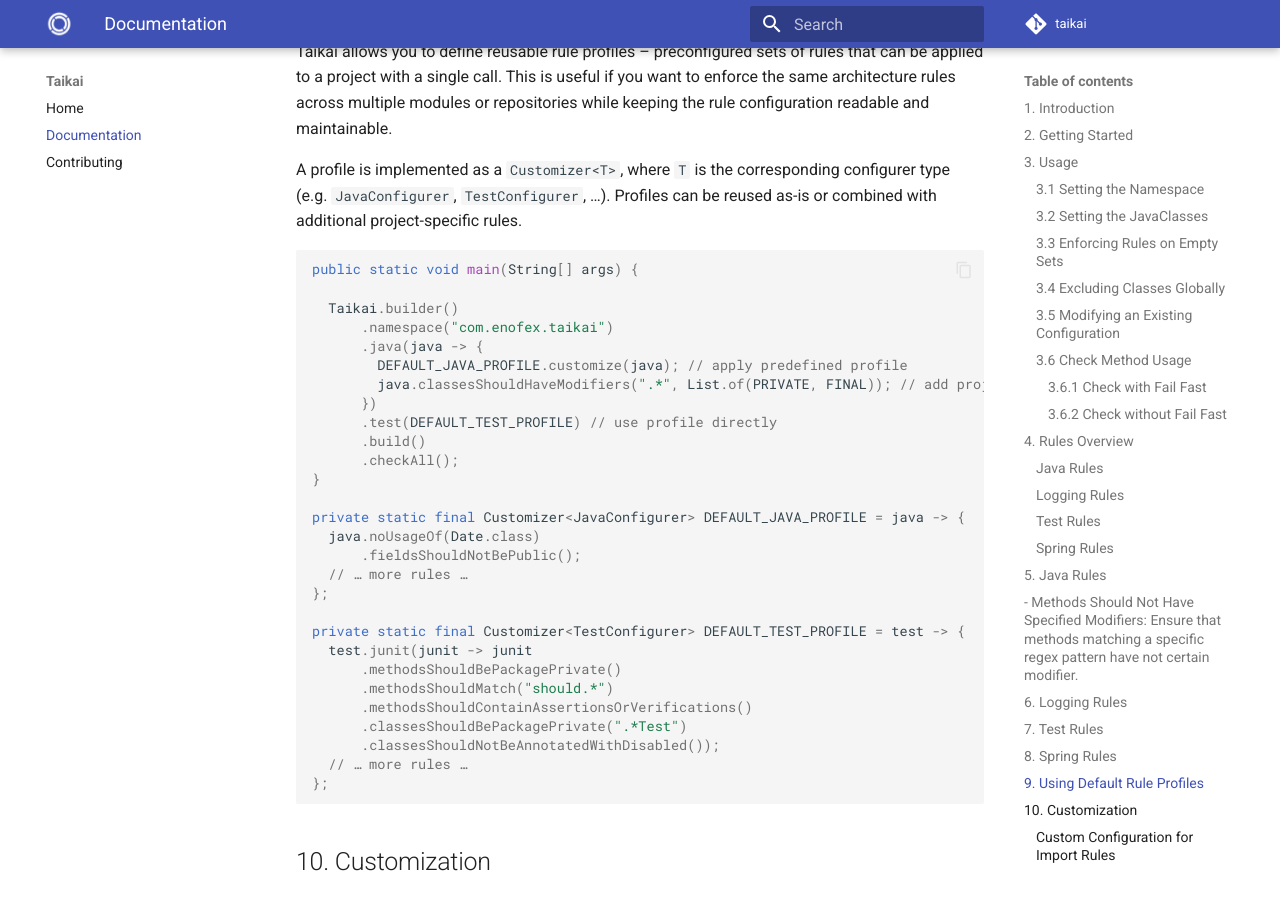
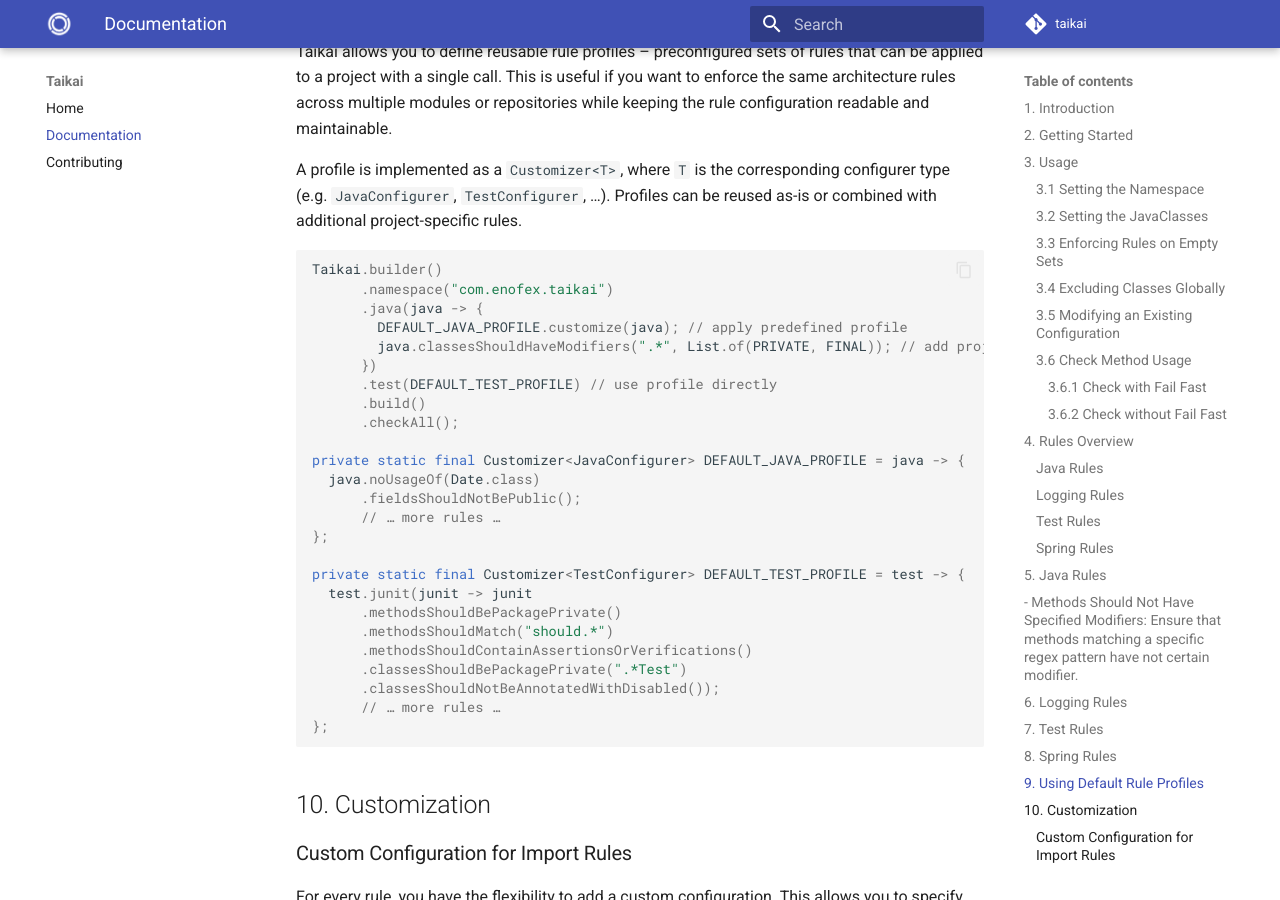
Before and after one commit to enofex/taikai, an MkDocs documentation site: the page built from docs/documentation.md, in a window 1280 px wide and 900 px high, scrolled down 22773 px. Built offline with MkDocs 1.6.1 and Material for MkDocs 9.7.7, drawn with Linux system fonts in a browser that asks for light colours; comment, search, counter and statistics services are not loaded.

Commit message:
Clean up documentation example for default rule profiles

````diff
--- a/docs/documentation.md
+++ b/docs/documentation.md
@@ -888,9 +888,7 @@
 A profile is implemented as a `Customizer<T>`, where `T` is the corresponding configurer type (e.g. `JavaConfigurer`, `TestConfigurer`, …). Profiles can be reused as-is or combined with additional project-specific rules.
 
 ```java
-public static void main(String[] args) {
-
-  Taikai.builder()
+Taikai.builder()
       .namespace("com.enofex.taikai")
       .java(java -> {
         DEFAULT_JAVA_PROFILE.customize(java); // apply predefined profile
@@ -899,12 +897,11 @@
       .test(DEFAULT_TEST_PROFILE) // use profile directly
       .build()
       .checkAll();
-}
 
 private static final Customizer<JavaConfigurer> DEFAULT_JAVA_PROFILE = java -> {
   java.noUsageOf(Date.class)
       .fieldsShouldNotBePublic();
-  // … more rules …
+      // … more rules …
 };
 
 private static final Customizer<TestConfigurer> DEFAULT_TEST_PROFILE = test -> {
@@ -914,7 +911,7 @@
       .methodsShouldContainAssertionsOrVerifications()
       .classesShouldBePackagePrivate(".*Test")
       .classesShouldNotBeAnnotatedWithDisabled());
-  // … more rules …
+      // … more rules …
 };
 ```
 
````
